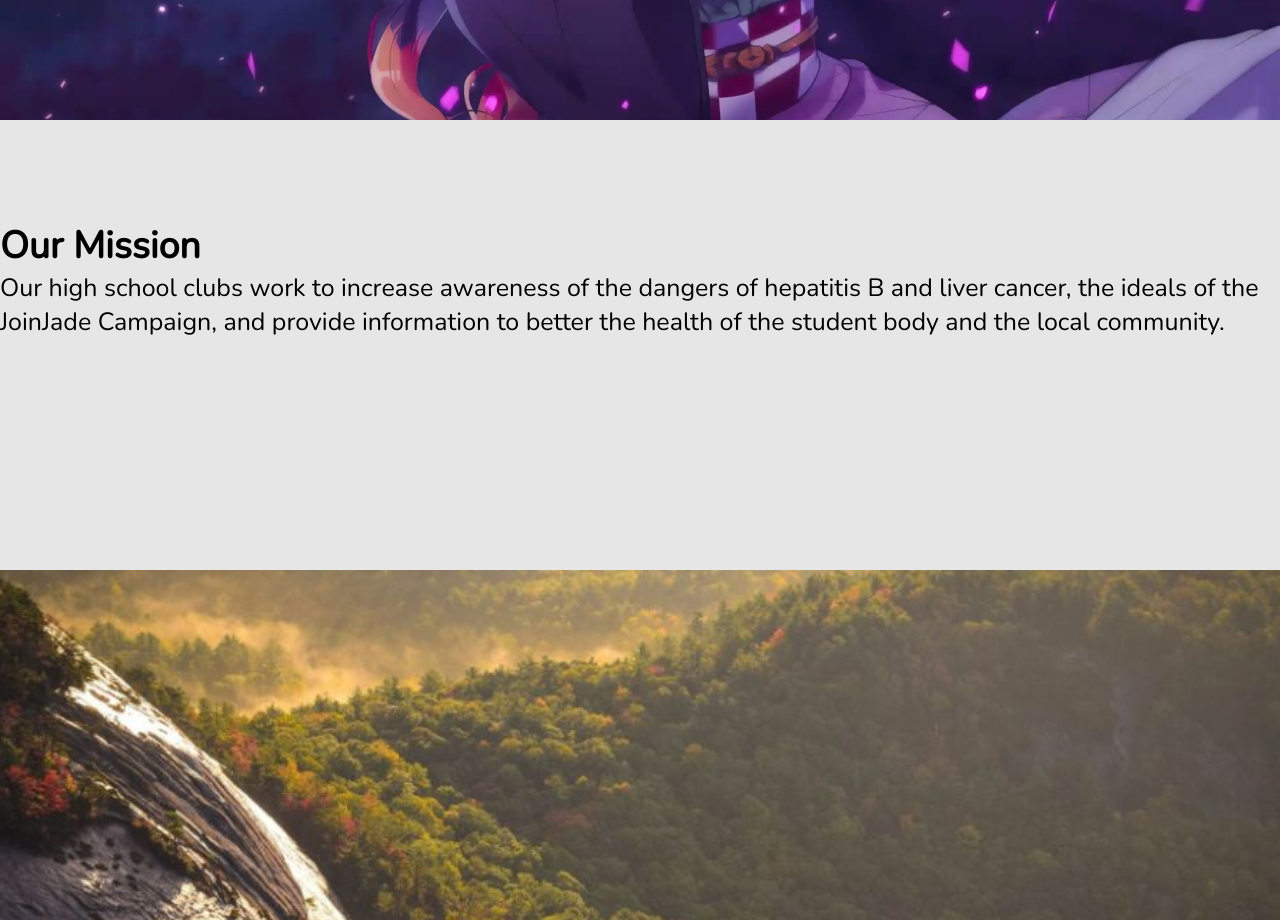
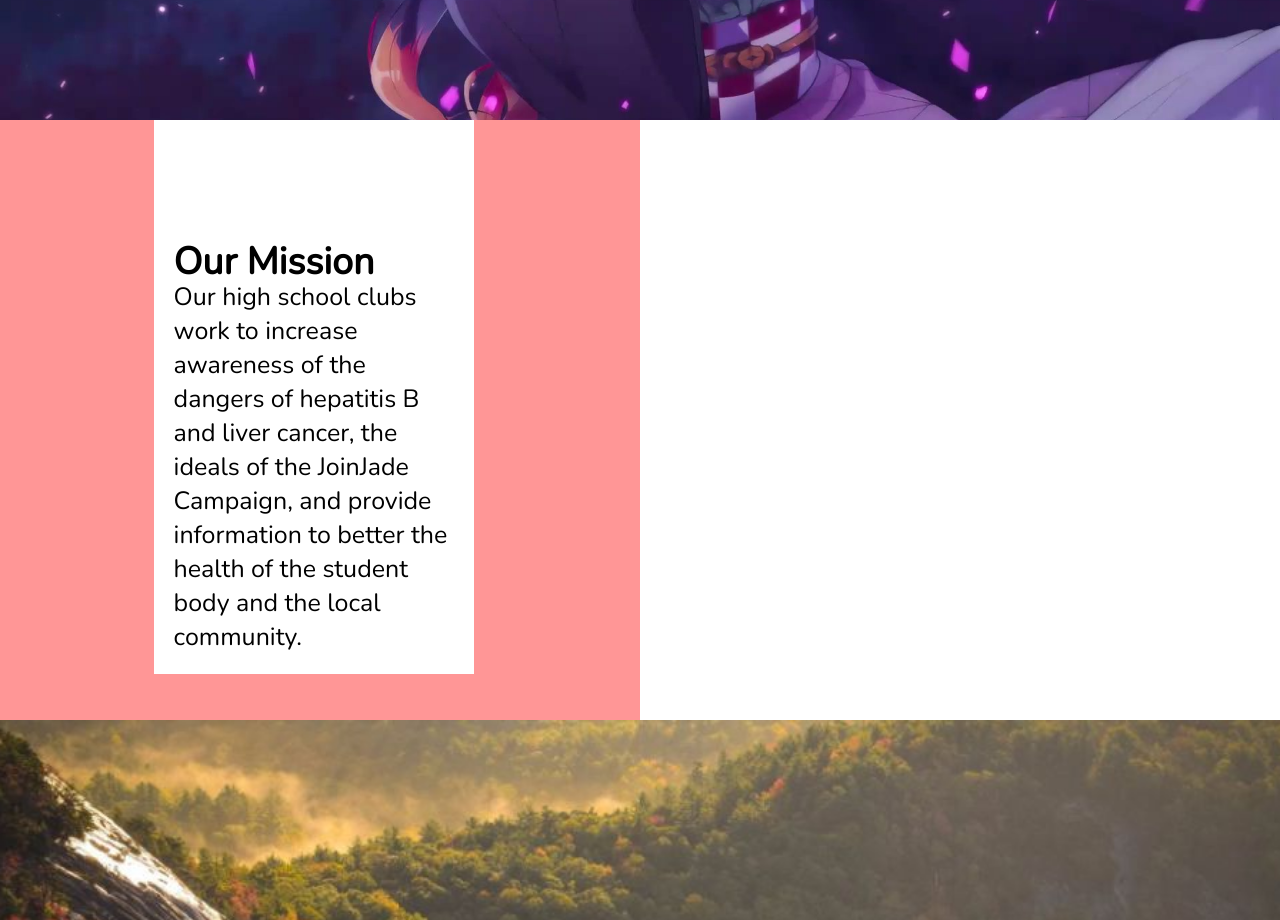
Before and after one commit to itbolt/web, a plain HTML site: page index.html in a window 1280 px wide. Shown: the part 1480-2400 px from the top of the page. Drawn offline with nearby package versions, Linux system fonts and the light colour scheme.

Commit message:
fixed textbook

```diff
--- a/index.html
+++ b/index.html
@@ -52,12 +52,12 @@
 
     <div class="parallax2"></div>
 
-    <section class="box">
+    <section class="mission-box">
         <div class = "patient-box2">
-            <h1>Our Mission</h1>
-            <p1>Our high school clubs work to increase awareness of the dangers of hepatitis B and liver cancer, the ideals of the JoinJade Campaign, and provide information to better the health of the student body and the local community.
-            </p1>
+            <h2>Our Mission</h2>
+                <p>Our high school clubs work to increase awareness of the dangers of hepatitis B and liver cancer, the ideals of the JoinJade Campaign, and provide information to better the health of the student body and the local community.</p>
         </div>
+        <div class="patient-box2b"></div>
     </section>
 
     <div class="parallax3"></div>
--- a/teststyle.css
+++ b/teststyle.css
@@ -20,6 +20,7 @@ body{
     background-size: contain,contain;
     background-repeat: no-repeat, no-repeat;*/
 }
+
 
 
 .header{
@@ -136,11 +137,47 @@ background-size: cover;
 }
 
 /*------BOX 2-----*/
-.patient-box2{
-    text-decoration: none;
-    padding-top: 100px;
-    text-align: left;
+.mission-box{
+    margin-top: 0px;
+    background-color: rgb(255, 150, 150);
+    width:50%;
+    height:75%;
+    position:relative;
+
+
+}
+
+
+.patient-box2 {
+    position: relative;
+    margin-top:0px;
+    width: 50%;
+    background-color: #ffffff;
+    padding: 20px;
+    margin-left: 24%;
     font-size: 25px;
+}
+
+.patient-box2 h2 {
+    margin-top:30%;
+    position: absolute;
+    display: inline-block;
+    margin-left: 0px;
+    padding: 0px;
+    background-color: rgb(255, 255, 255);
+}
+.patient-box2 p {
+    padding-left: 0px;
+    margin-top:50%;
+    font-size: 25px;
+
+
+}
+
+.patient-box2b {
+    background-image: url(Resources/Images/nezukobg.jpg);
+    position: relative;
+    right: 0px;
 }
 
 /*------BOX 3-----*/
@@ -151,6 +188,9 @@ background-size: cover;
     text-align: left;
     font-size: 25px;
 }
+
+
+
 /*------BOX 4-----*/
 .patient-box4{
     text-decoration: none;
```
